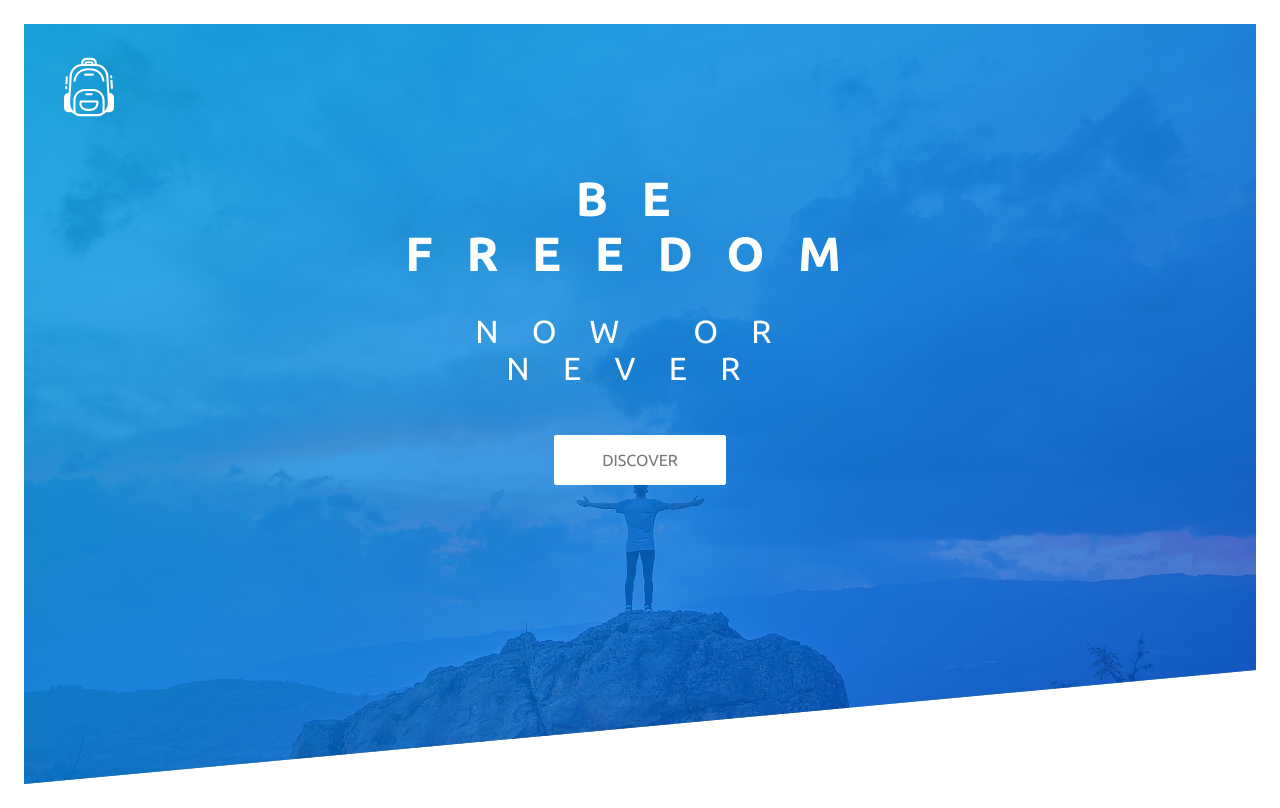
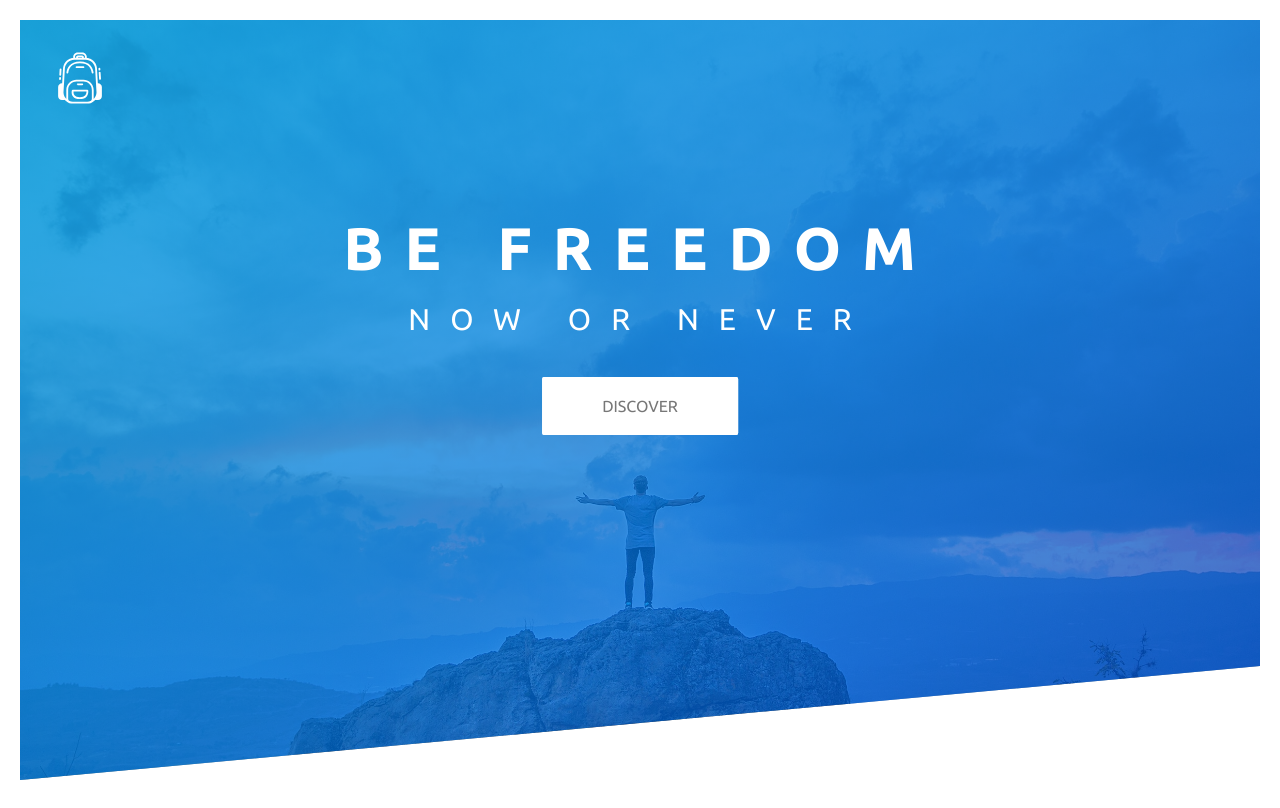
Before and after one commit to eduarf/travel-is-good, a website: page index.html in a window 1280 px wide. Drawn offline with Linux system fonts and the light colour scheme.

Commit message:
codes moved to 7-1 sass architecture

```diff
--- a/index.html
+++ b/index.html
@@ -23,11 +23,11 @@
         ></object>
       </div>
       <div class="header__text-box">
-            <h1 class="header__heading-primary">
-                <span class="header__main-title" translate="no">Be Freedom</span>
-                <span class="header__sub-title" translate="no">Now or Never</span>
-            </h1>
-            <a href="#" class="button button-white">Discover</a>
+        <h1 class="heading-primary">
+          <span class="heading-primary--main" translate="no">Be Freedom</span>
+          <span class="heading-primary--sub" translate="no">Now or Never</span>
+        </h1>
+        <a href="#" class="button button--white">Discover</a>
       </div>
     </header>
   </body>
--- /dev/null
+++ b/sass/abstracts/_colors.scss
@@ -0,0 +1,8 @@
+$color-primary-light: #00A1E1;
+$color-primary: #0078E1;
+$color-primary-dark: #0050E1;
+
+$color-black: #000;
+$color-white: #fff;
+$color-gray-dark: rgb(81, 78, 78);
+$color-gray-light: rgb(161, 156, 156);
--- /dev/null
+++ b/sass/base/_animations.scss
@@ -0,0 +1,40 @@
+@keyframes moveInLeft {
+    0% {
+      opacity: 0;
+      transform: translateX(-30rem) rotate(90deg) scale(0);
+    }
+    75% {
+      transform: translateX(15rem) rotate(45deg) scale(0.5);
+    }
+    100% {
+      opacity: 1;
+      transform: translateX(0) rotate(0deg) scale(1);
+    }
+  }
+  @keyframes moveInRight {
+    0% {
+      opacity: 0;
+      transform: translateX(20rem) rotate(-90deg) scale(0);
+    }
+    75% {
+      transform: translateX(-10rem) rotate(-45deg) scale(0.5);
+    }
+    100% {
+      opacity: 1;
+      transform: translateX(0) rotate(0deg) scale(1);
+    }
+  }
+
+  @keyframes moveInBottom {
+    0% {
+      opacity: 0;
+      transform: translateY(20rem) rotate(-90deg) scale(0);
+    }
+    75% {
+      transform: translateY(-10rem) rotate(-45deg) scale(0.5);
+    }
+    100% {
+      opacity: 1;
+      transform: translateY(0) rotate(0deg) scale(1);
+    }
+  }
--- /dev/null
+++ b/sass/base/_base.scss
@@ -0,0 +1,16 @@
+*,
+*::after,
+*::before {
+  margin: 0;
+  padding: 0;
+  box-sizing: border-box;
+}
+html {
+  font-size: 62.5%;
+}
+body {
+  font-family: "Ubuntu", sans-serif;
+  font-weight: 400;
+  color: rgb(23, 22, 22);
+  padding: 2rem;
+}
--- /dev/null
+++ b/sass/components/_button.scss
@@ -0,0 +1,48 @@
+.button{
+    &:link,
+    &:visited{
+        text-transform: uppercase;
+        text-decoration: none;
+        padding: 2rem 6rem;
+        display: inline-block;
+        border-radius: 0.2rem;
+        transition: all 0.2s;
+        font-size: 1.6rem;
+    }
+    &:hover{
+        transform: translateY(-0.3rem);
+        box-shadow: 10px 10px 1px rgba(0, 0, 0, 0.3);
+        &::after{
+            transform: scaleY(3) scaleX(2);
+            opacity: 0;
+        }
+    }
+    &:active{
+        transform: translateY(-0.1rem);
+    }
+    &::after{
+        content: "";
+        display: inline-block;
+        height: 100%;
+        width: 100%;
+        border-radius: 0.2rem;
+        position: absolute;
+        top: 0;
+        left: 0;
+        z-index: -1;
+        transition: all 0.3s;
+    }
+}
+
+
+.button--white {
+  background-color: #fff;
+  color: #777;
+  position: relative;
+  animation-name: moveInBottom;
+  animation-duration: 1s;
+  animation-delay: 0.2s;
+  &::after{
+    background-color: #fff;
+  }
+}
--- /dev/null
+++ b/sass/components/_heading.scss
@@ -0,0 +1,25 @@
+.heading-primary {
+  color: $color-white;
+  text-transform: uppercase;
+  backface-visibility: hidden;
+  margin-bottom: 4rem;
+  &--main {
+    display: block;
+    font-weight: 600;
+    letter-spacing: 2.1rem;
+    font-size: 6rem;
+    margin-bottom: 2rem;
+    animation-name: moveInLeft;
+    animation-duration: 1s;
+    animation-delay: 0s;
+  }
+  &--sub {
+    display: block;
+    font-weight: 400;
+    font-size: 3rem;
+    letter-spacing: 2rem;
+    animation-name: moveInRight;
+    animation-duration: 1s;
+    animation-delay: 0.1s;
+  }
+}
--- /dev/null
+++ b/sass/layouts/_header.scss
@@ -0,0 +1,28 @@
+.header {
+    height: 95vh;
+    position: relative;
+    background-image: linear-gradient(
+        to right bottom,
+        rgba($color-primary-light, 0.8),
+        rgba($color-primary-dark, 0.7)
+      ),
+      url("../images/header-bg.jpg");
+    background-size: cover;
+    background-position: center;
+    clip-path: polygon(0 0, 100% 0, 100% 85%, 0 100%);
+    &__logo-box{
+        position: absolute;
+        top: 3%;
+        left: 2%;
+    }
+    &__logo{
+        height: 7rem;
+    }
+    &__text-box{
+        position: absolute;
+        top: 40%;
+        left: 50%;
+        transform: translate(-50%, -50%);
+        text-align: center;
+    }
+  }
--- /dev/null
+++ b/sass/main.scss
@@ -0,0 +1,9 @@
+@import "abstracts/colors";
+
+@import "base/base";
+@import "base/animations";
+
+@import "components/button";
+@import "components/heading";
+
+@import "layouts/header";
```
Also changed, not shown: package.json (added, +27 -0 lines), css/style.css, 2 other files.
